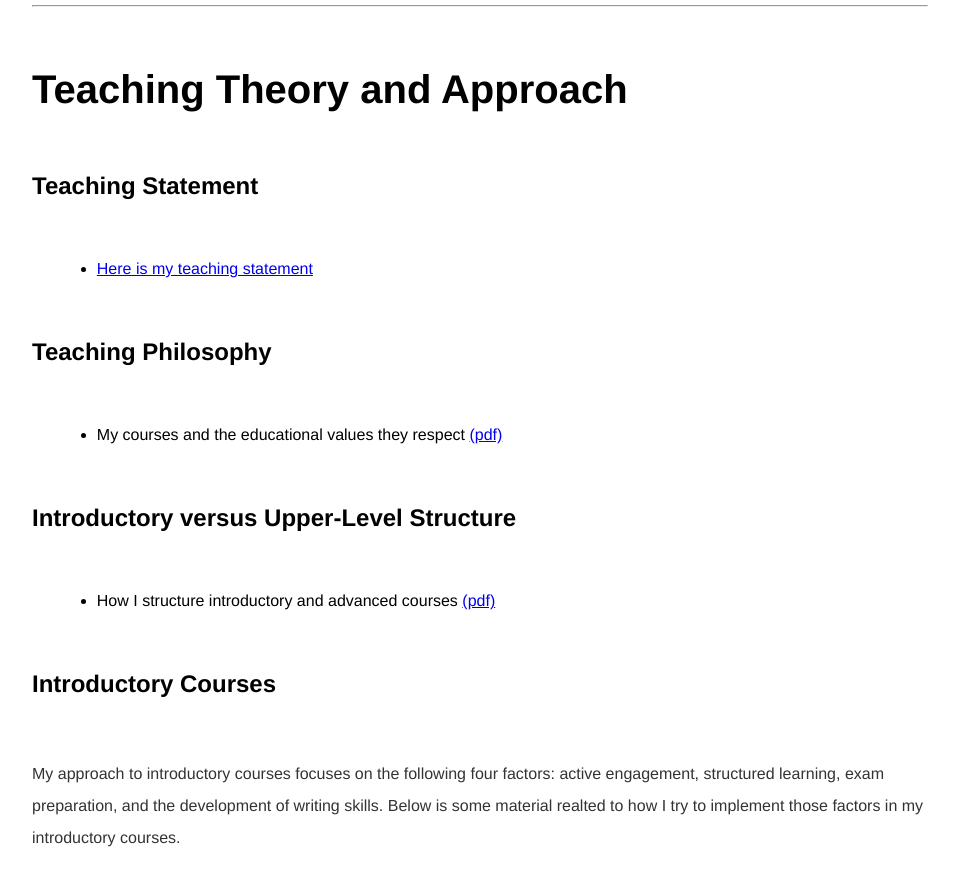
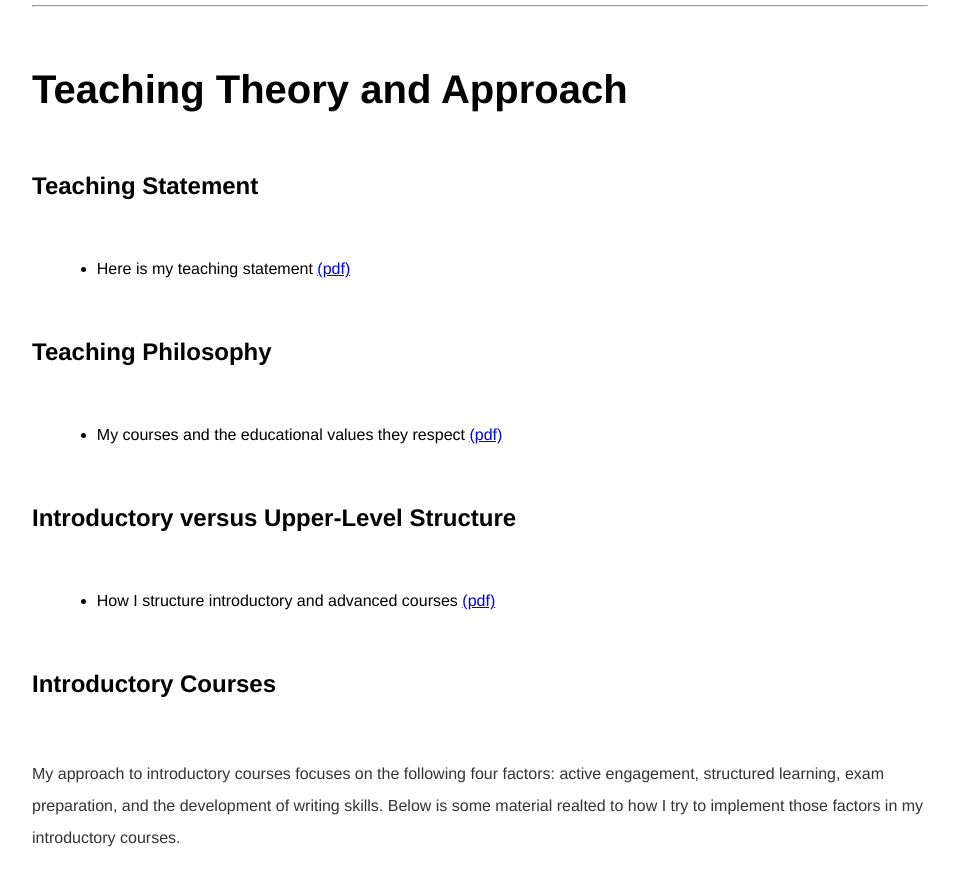
Before and after one commit to kevinjpatton/kevinjpatton.github.io, a Jekyll site: the page built from pedagogy/index.html, in a window 1280 px wide and 900 px high, scrolled down 707 px. Shown: the top 886 px of the window, without its empty margins (160-1119 px from the left). Built offline with Jekyll 4.4.1, drawn with Linux system fonts in a browser that asks for light colours; Markdown is read by kramdown in place of the engine named in the settings.

Commit message:
Update index.html

```diff
--- a/pedagogy/index.html
+++ b/pedagogy/index.html
@@ -7,7 +7,7 @@ title: Kevin Patton | Pedagogy
 <h1>Teaching Theory and Approach</h1>
 <h2>Teaching Statement</h2>
 <ul class="standard-list">
-  <li><a href="/pedagogy/teachingstatement.html">Here is my teaching statement</a></li>
+  <li>Here is my teaching statement <a href="/pedagogy/teachingstatement.html">(pdf)</a></li>
 </ul>
 <h2>Teaching Philosophy</h2>
 <ul class="standard-list">
```
